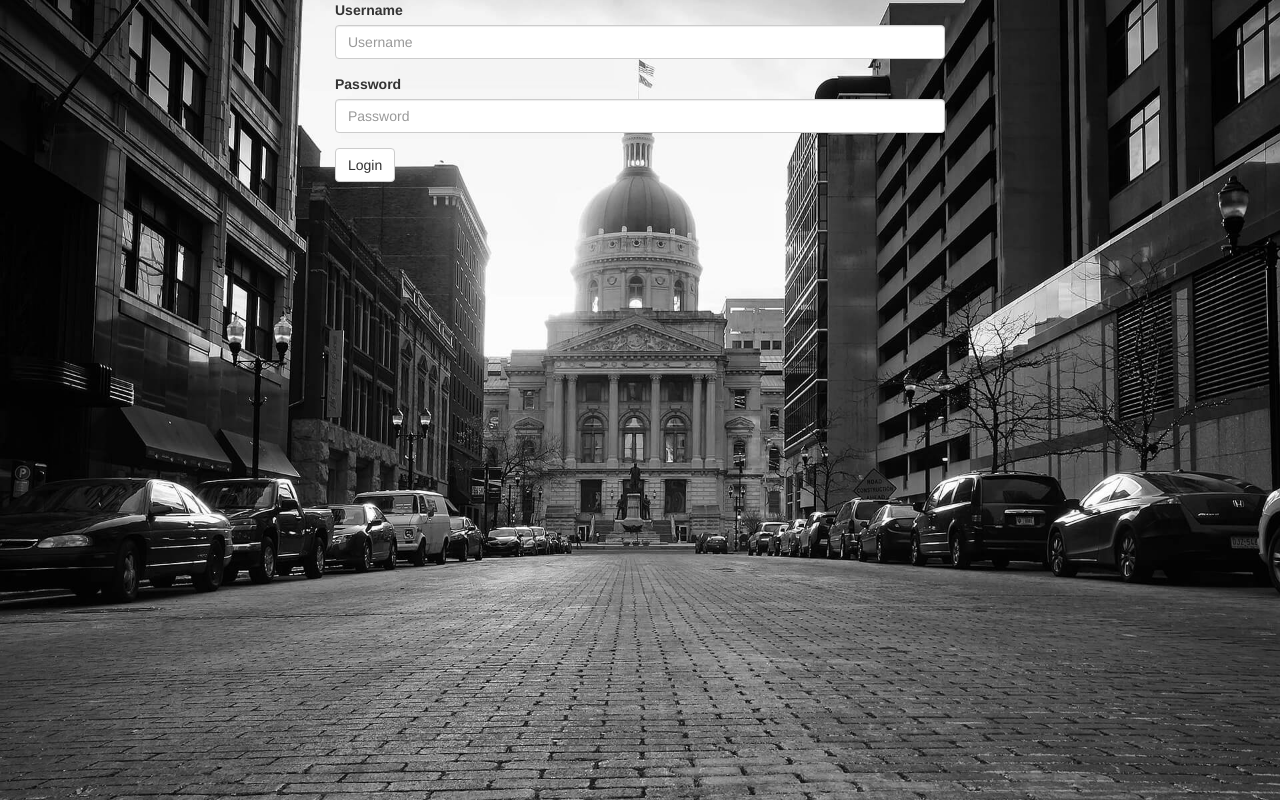
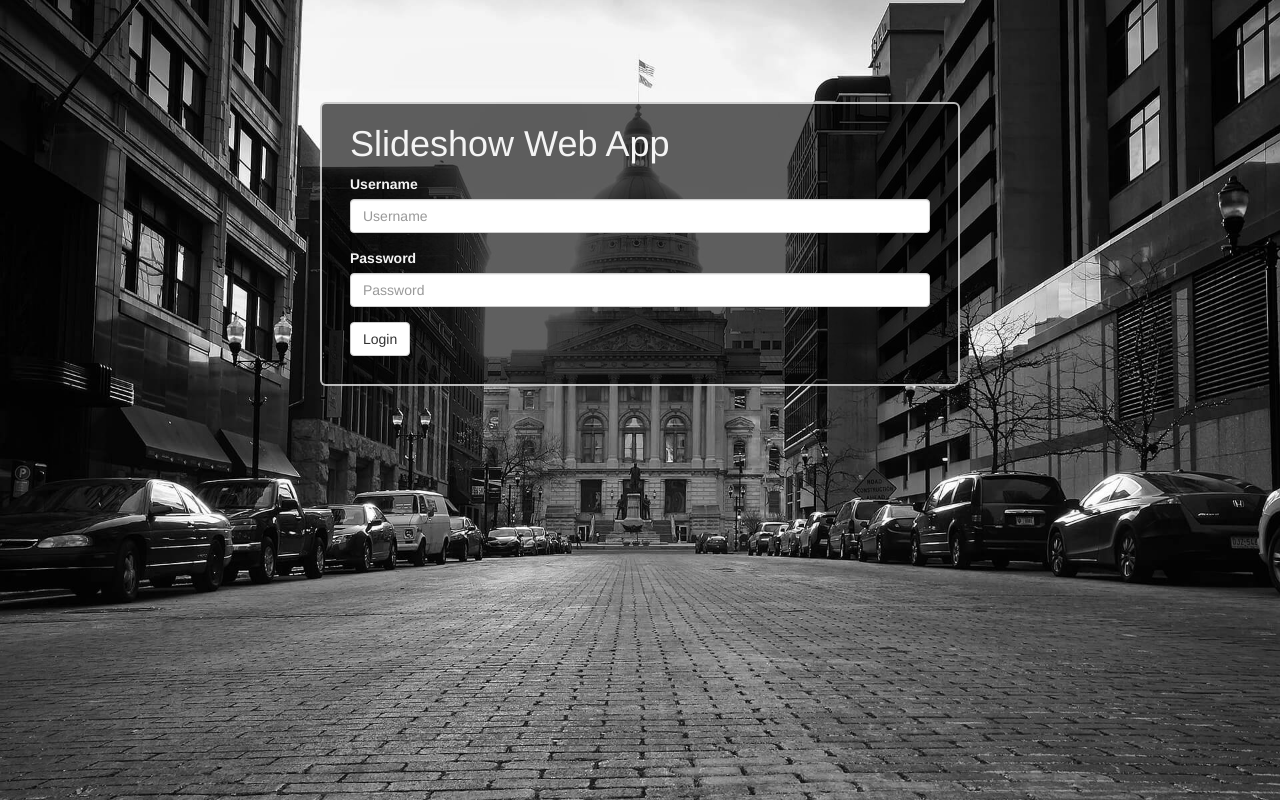
Before and after one commit to gamebuildingtools/slideshow-web-app, a PHP site: page / in a window 1280 px wide. Run offline with PHP 8.4, Linux system fonts and the light colour scheme.

Commit message:
Styled home page login screen

```diff
--- a/css/styles.css
+++ b/css/styles.css
@@ -4,14 +4,18 @@ body, html {
 }
 
 .bg {
-    /* The image used */
     background-image: url("../images/background.jpg");
-
-    /* Full height */
     height: 100%;
-
-    /* Center and scale the image nicely */
     background-position: center;
     background-repeat: no-repeat;
     background-size: cover;
 }
+
+#homePageLogin {
+  margin-top: 8%;
+  padding: 0 2em 2em 2em;
+  border: 2px solid rgba(244,244,244,0.75);
+  border-radius: 6px;
+  background-color: rgba(0,0,0,0.625);
+  color: rgb(244,244,244);
+}
--- a/index.html
+++ b/index.html
@@ -26,7 +26,8 @@
     <div class="bg">
       <div class="container-fluid">
         <div class="row">
-          <div class="col-md-6 col-md-offset-3">
+          <div class="col-md-6 col-md-offset-3" id="homePageLogin">
+            <h1 class="white-background">Slideshow Web App</h1>
             <form>
               <div class="form-group">
                 <label for="username">Username</label>
```
